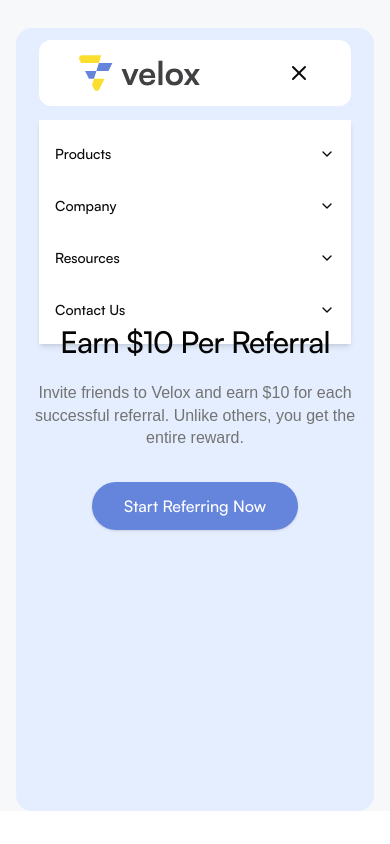
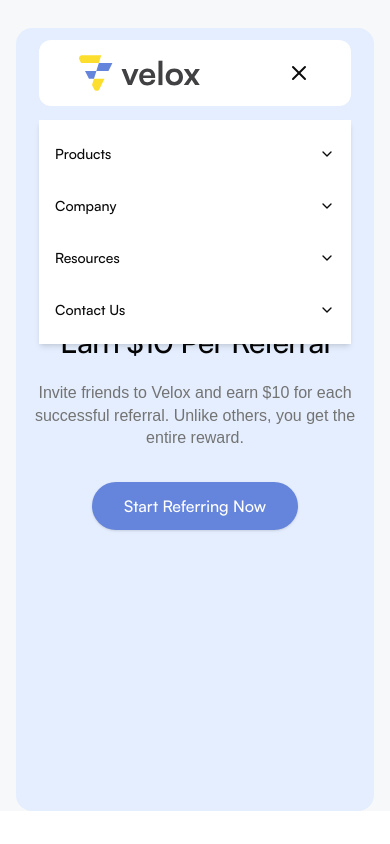
Before and after one commit to veloxpayments/velox-website, a Next.js app: page /referral in a window 390 px wide. Both pictures are taken after a click on the button 299 px from the left and 73 px from the top of the page. Shown: the top 844 px of the page. Built offline with nearby package versions, Linux system fonts and the light colour scheme; a web font is replaced by a local one.

Commit message:
fix(UI): modify header display for mobile

```diff
--- a/src/app/CAP/components/HeroSection.tsx
+++ b/src/app/CAP/components/HeroSection.tsx
@@ -11,7 +11,7 @@ export default function HeroSection() {
                 md:bg-[url('/capHero.png')] bg-no-repeat bg-right-bottom bg-contain bg-[url('/capHeroMobile.png')] bg-no-repeat bg-right bg-contain`}
       >
         {/* Text section */}
-        <div className="flex flex-col gap-4 xl:gap-6 items-start justify-start md:justify-center relative z-10">
+        <div className="flex flex-col gap-4 xl:gap-6 items-start justify-start md:justify-center relative z-1">
           <div className="hidden md:block bg-[#fcde2f] flex flex-row gap-2 items-center px-[13px] py-2 rounded-[22px]">
             <span className="text-[#050506] text-[16px] font-satoshi font-medium">
               Earn $10 per referral
--- a/src/app/referral/page.tsx
+++ b/src/app/referral/page.tsx
@@ -9,7 +9,6 @@ const how1 = "/about-images/getCode.svg";
 const how2 = "/about-images/share.svg";
 const how3 = "/about-images/dollar.svg";
 const rewardImg = "/about-images/phone.svg";
-const newsletterBg = "/about-images/699b816a9e194764251a9da7f2c992deb6a287c4.svg";
 
 const Referral = () => {
   return (
@@ -17,7 +16,7 @@ const Referral = () => {
       {/* Hero Section */}
       <section className="w-full px-4 md:px-0">
         <header className="w-full h-[783px] md:h-auto flex flex-col items-center justify-center px-4 md:px-0 pt-12 md:pt-[120px] pb-8 md:pb-0 bg-[#E4EEFE] md:bg-[linear-gradient(110deg,_#F0F3FB_0.23%,_#D1DAF4_99.77%)] rounded-2xl md:rounded-none min-h-[400px] md:min-h-[555px] relative overflow-hidden">
-          <div className="max-w-4xl w-full flex flex-col items-center justify-center mx-auto gap-6 relative z-10">
+          <div className="max-w-4xl w-full flex flex-col items-center justify-center mx-auto gap-6 relative z-1">
           <h1 className="text-[30px] md:text-5xl lg:text-[56px] font-[500] md:font-bold text-[#050506] leading-[1.1] md:leading-[60px] tracking-tight text-center">Earn $10 Per Referral</h1>
           <p className="text-[16px] md:text-[20px] lg:text-[24px] text-[#737373] max-w-2xl text-center leading-[1.4]">Invite friends to Velox and earn $10 for each successful referral. Unlike others, you get the entire reward.</p>
           <button className="mt-2 md:mt-6 px-8 py-3 bg-[#6584DB] text-white rounded-full text-[16px] font-[500] shadow hover:bg-[#4a6fc1] transition mx-auto">Start Referring Now</button>
--- a/src/components/header.tsx
+++ b/src/components/header.tsx
@@ -239,7 +239,7 @@ const Header = () => {
             animate={{ opacity: 1, y: 0 }}
             exit={{ opacity: 0, y: -10 }}
             transition={{ duration: 0.2 }}
-            className="absolute left-0 right-0 top-20 bg-white shadow-md lg:hidden z-50"
+            className="absolute left-0 right-0 top-20 bg-white shadow-md lg:hidden z-10"
           >
             <div className="container mx-auto flex flex-col space-y-4 p-4">
               {navItems.map((item) => (
```
